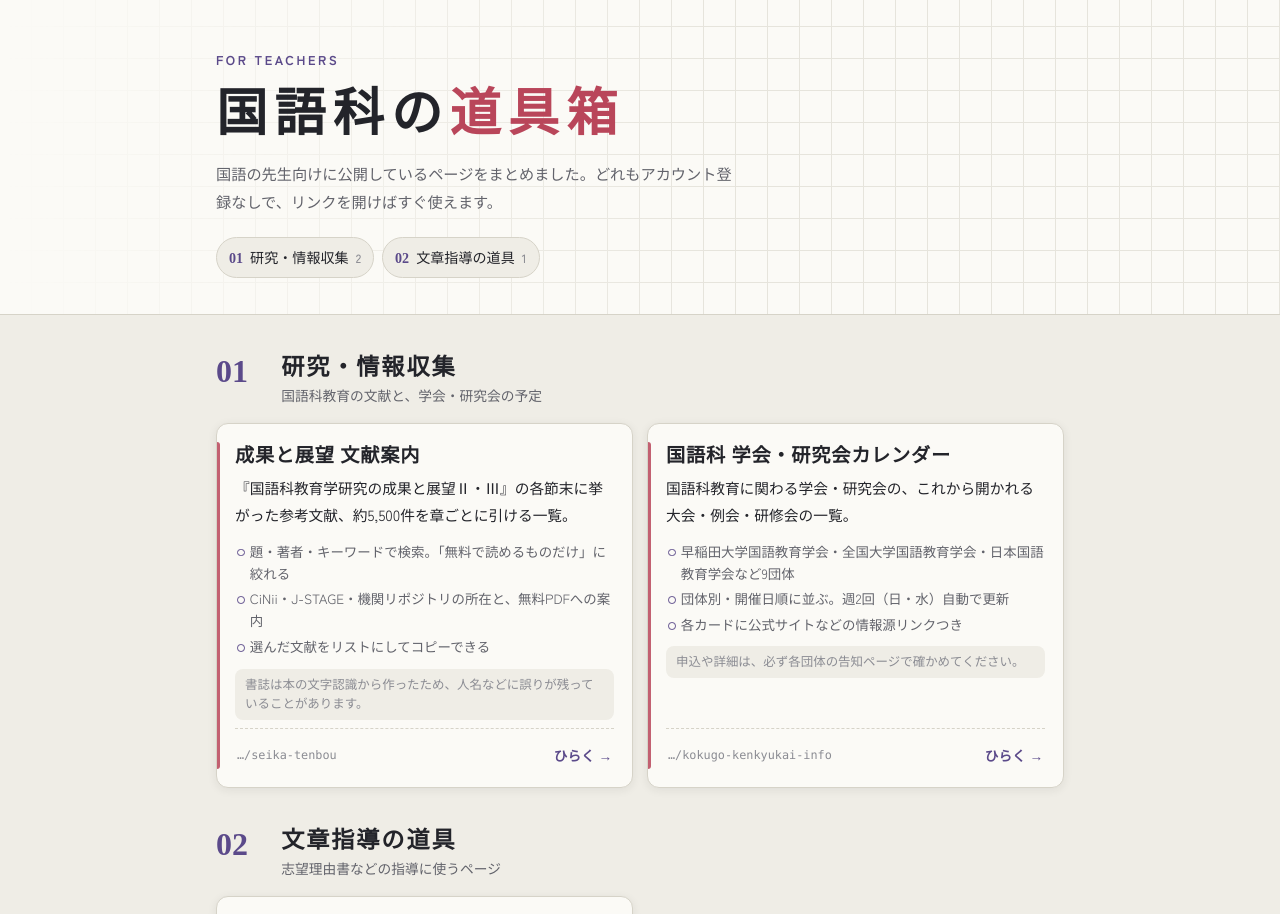
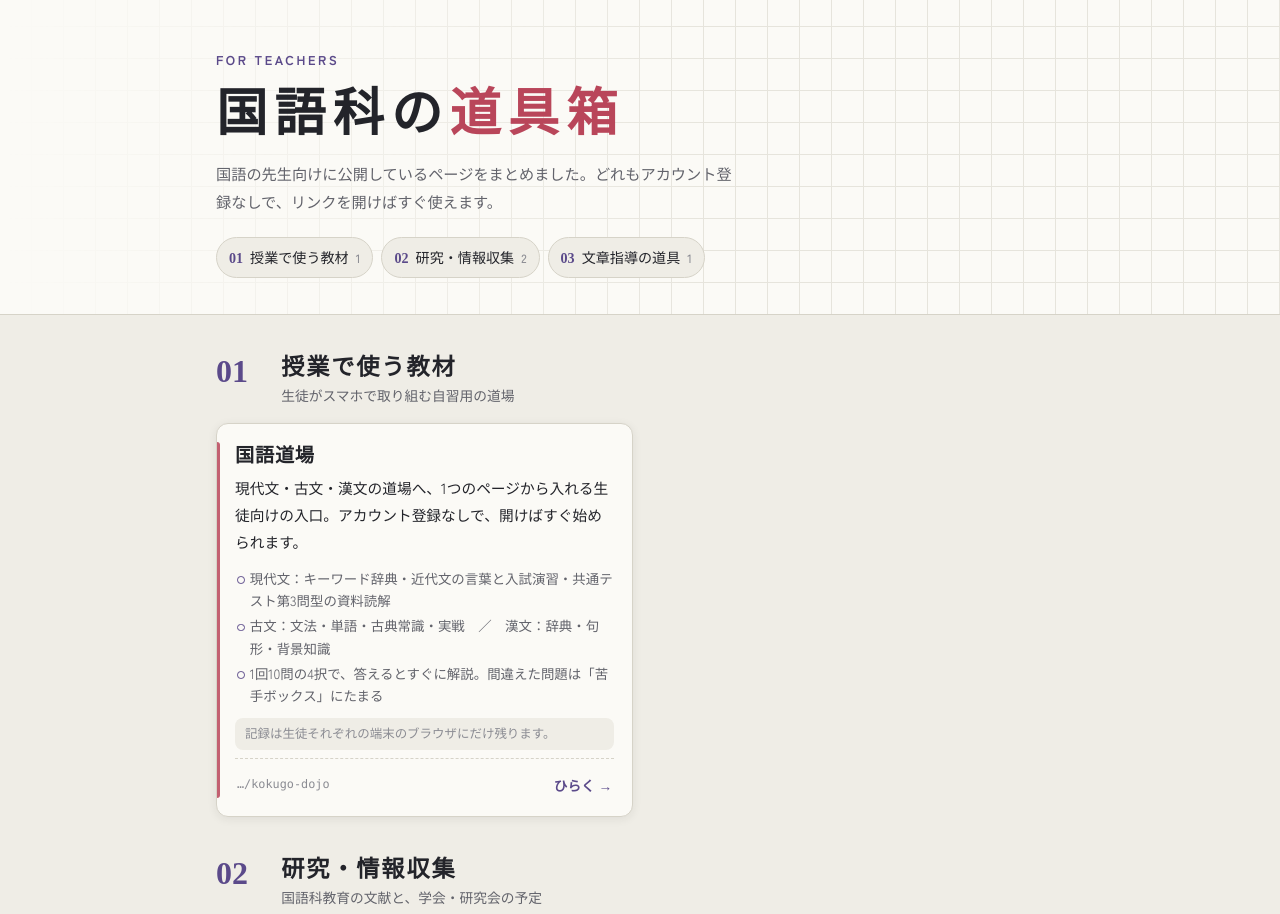
Before and after one commit to upopotennis-gif/kokugo-dougubako, a plain HTML site: page index.html in a window 1280 px wide. Shown: the top 914 px of the page. Drawn offline with Linux system fonts and the light colour scheme; a web font is replaced by a local one.

Commit message:
国語道場のトップを載せる
Co-Authored-By: Claude Opus 5.5 <noreply@anthropic.com>

```diff
--- a/index.html
+++ b/index.html
@@ -94,14 +94,25 @@ footer p{margin:.2em 0}
     <h1>国語科の<span class="red">道具箱</span></h1>
     <p class="intro">国語の先生向けに公開しているページをまとめました。どれもアカウント登録なしで、リンクを開けばすぐ使えます。</p>
     <nav class="toc" aria-label="目次">
-<a href="#kenkyu"><span class="num">01</span>研究・情報収集<small>2</small></a>
-<a href="#bunsho"><span class="num">02</span>文章指導の道具<small>1</small></a>
+<a href="#kyozai"><span class="num">01</span>授業で使う教材<small>1</small></a>
+<a href="#kenkyu"><span class="num">02</span>研究・情報収集<small>2</small></a>
+<a href="#bunsho"><span class="num">03</span>文章指導の道具<small>1</small></a>
     </nav>
   </div>
 </header>
 <main class="wrap">
+<section id="kyozai" class="sec">
+  <header class="sec-head"><span class="num">01</span><div><h2>授業で使う教材</h2><p>生徒がスマホで取り組む自習用の道場</p></div></header>
+  <div class="cards"><article class="card">
+  <h3><a href="https://upopotennis-gif.github.io/kokugo-dojo/">国語道場</a></h3>
+  <p class="lead">現代文・古文・漢文の道場へ、1つのページから入れる生徒向けの入口。アカウント登録なしで、開けばすぐ始められます。</p>
+  <ul><li>現代文：キーワード辞典・近代文の言葉と入試演習・共通テスト第3問型の資料読解</li><li>古文：文法・単語・古典常識・実戦　／　漢文：辞典・句形・背景知識</li><li>1回10問の4択で、答えるとすぐに解説。間違えた問題は「苦手ボックス」にたまる</li></ul>
+  <p class="note">記録は生徒それぞれの端末のブラウザにだけ残ります。</p>
+  <p class="go"><a href="https://upopotennis-gif.github.io/kokugo-dojo/" aria-label="国語道場をひらく"><span class="path">…/kokugo-dojo</span><span class="arrow">ひらく →</span></a></p>
+</article></div>
+</section>
 <section id="kenkyu" class="sec">
-  <header class="sec-head"><span class="num">01</span><div><h2>研究・情報収集</h2><p>国語科教育の文献と、学会・研究会の予定</p></div></header>
+  <header class="sec-head"><span class="num">02</span><div><h2>研究・情報収集</h2><p>国語科教育の文献と、学会・研究会の予定</p></div></header>
   <div class="cards"><article class="card">
   <h3><a href="https://upopotennis-gif.github.io/seika-tenbou/">成果と展望 文献案内</a></h3>
   <p class="lead">『国語科教育学研究の成果と展望Ⅱ・Ⅲ』の各節末に挙がった参考文献、約5,500件を章ごとに引ける一覧。</p>
@@ -118,7 +129,7 @@ footer p{margin:.2em 0}
 </article></div>
 </section>
 <section id="bunsho" class="sec">
-  <header class="sec-head"><span class="num">02</span><div><h2>文章指導の道具</h2><p>志望理由書などの指導に使うページ</p></div></header>
+  <header class="sec-head"><span class="num">03</span><div><h2>文章指導の道具</h2><p>志望理由書などの指導に使うページ</p></div></header>
   <div class="cards"><article class="card">
   <h3><a href="https://upopotennis-gif.github.io/tensaku-gemini/">出願書類の添削室（Gemini版）</a></h3>
   <p class="lead">志望理由書・活動報告書・推薦書の添削を頼む依頼文を作り、学校のGeminiに貼って使うページ。</p>
@@ -129,7 +140,7 @@ footer p{margin:.2em 0}
 </section>
 </main>
 <footer class="wrap">
-  <p>掲載 3 ページ　／　2026年10月4日 更新</p>
+  <p>掲載 4 ページ　／　2026年10月4日 更新</p>
   <p>載せているのは、インターネットで誰でも開けるように公開しているページだけです。</p>
 </footer>
 </body>
```
